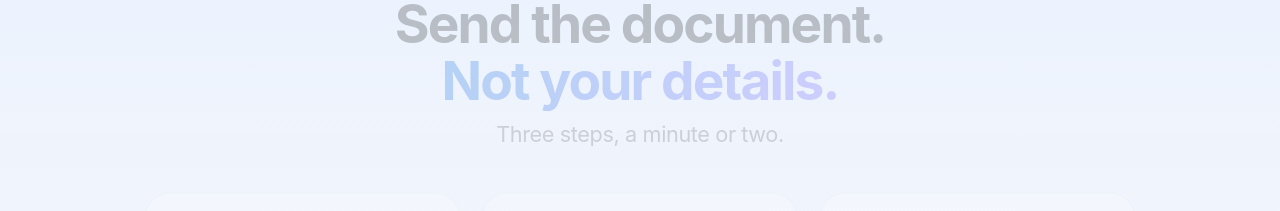
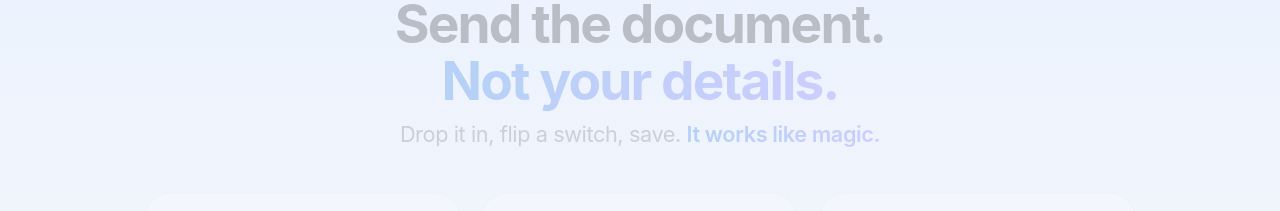
Before and after one commit to xtinctagent/blotgenie-site, a plain HTML site: page index.html in a window 1280 px wide. Shown: the part 1280-1491 px from the top of the page. Drawn offline with Linux system fonts and the light colour scheme.

Commit message:
Add files via upload

```diff
--- a/index.html
+++ b/index.html
@@ -319,7 +319,7 @@ footer .wrap{display:flex;gap:8px 24px;flex-wrap:wrap;justify-content:space-betw
   <div class="wrap">
     <div class="head rise">
       <h2>Send the document.<br><span class="grad">Not your details.</span></h2>
-      <p class="lead">Three steps, a minute or two.</p>
+      <p class="lead">Drop it in, flip a switch, save. <span class="grad" style="font-weight:600">It works like magic.</span></p>
     </div>
     <ol class="steps">
       <li class="card rise"><h3>Add</h3><p class="muted">Drop in a PDF, Word or Excel file, a scan or a photo.</p></li>
```
